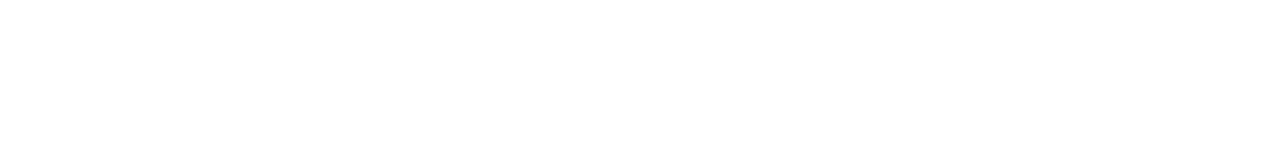
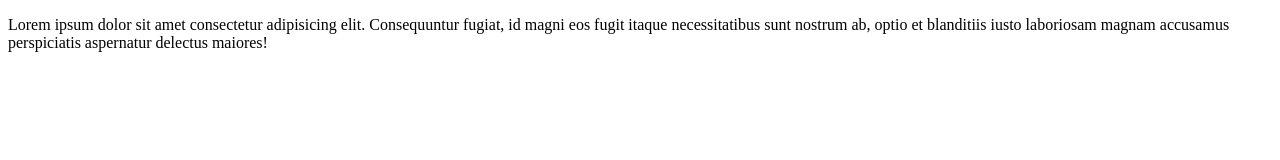
Before and after one commit to Pedro1105-sp/Projeto-1-Teste, a plain HTML site: page index.html in a window 1280 px wide. Drawn offline with Linux system fonts and the light colour scheme.

Commit message:
Adicionando texto no body

```diff
--- a/index.html
+++ b/index.html
@@ -7,6 +7,6 @@
     <title>TESTE AULA GIT</title>
 </head>
 <body>
-
+    <p>Lorem ipsum dolor sit amet consectetur adipisicing elit. Consequuntur fugiat, id magni eos fugit itaque necessitatibus sunt nostrum ab, optio et blanditiis iusto laboriosam magnam accusamus perspiciatis aspernatur delectus maiores!</p>
 </body>
 </html>
```
